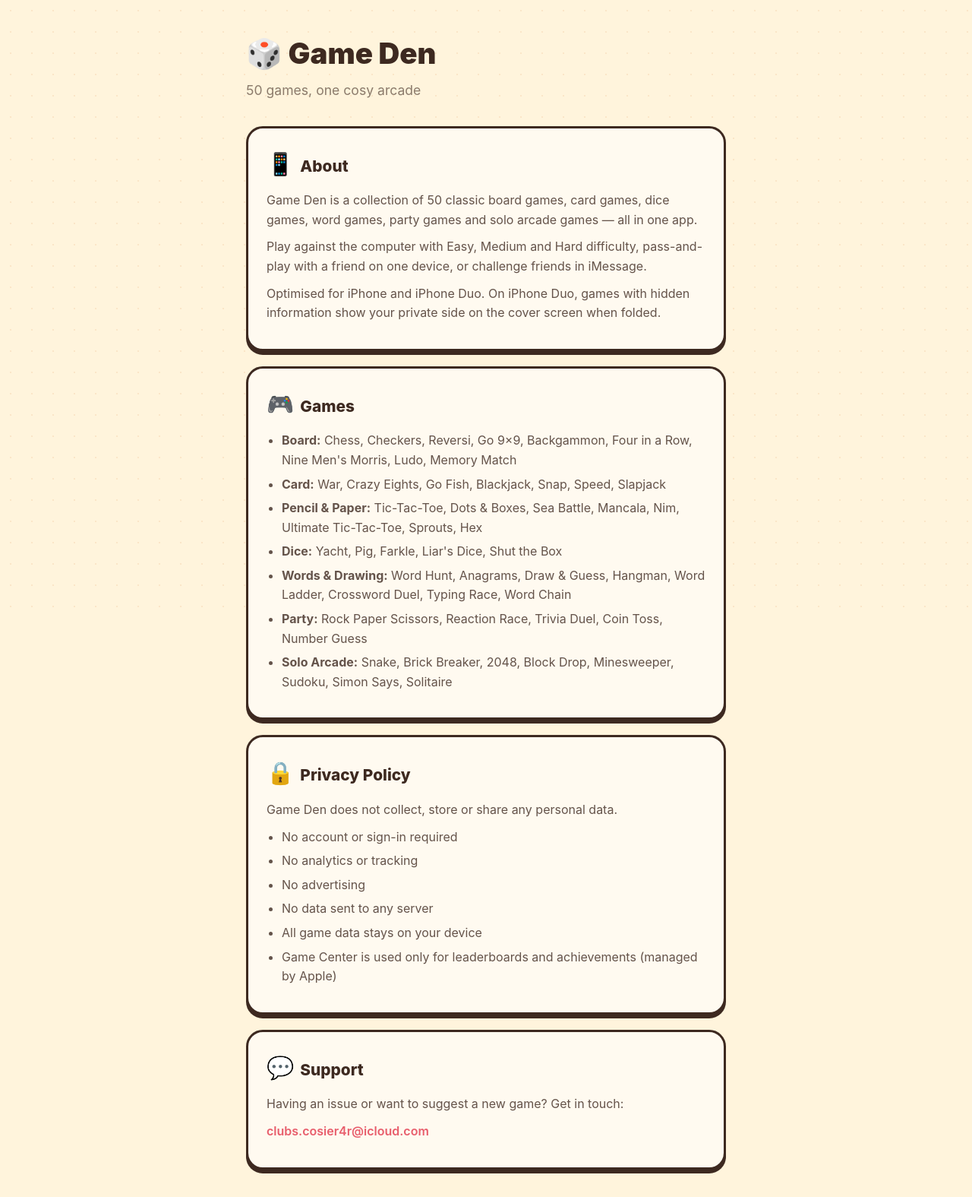
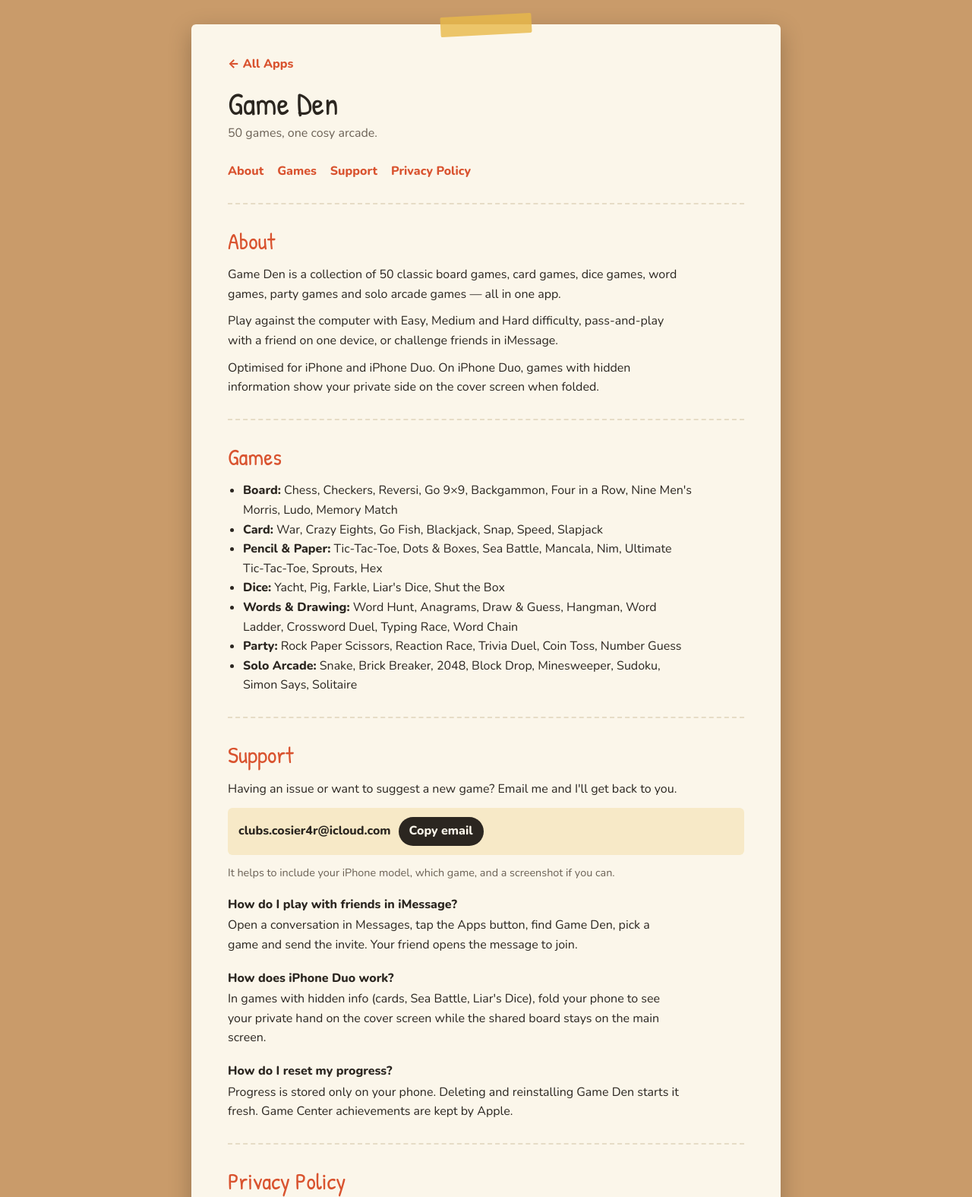
Before and after one commit to BDeclan-Studios/BDeclan-Studios, a plain HTML site: page game-den/index.html in a window 1280 px wide. Shown: the top 1575 px of the page at 76% size. Drawn offline with nearby package versions, Linux system fonts and the light colour scheme.

Commit message:
Convert to general BDeclan Studios support hub
- Landing page links to all apps
- Each app gets its own subfolder with support + privacy
- Vault Duo, Stack Café, and Game Den pages
- Consistent Toastie-style design across all pages
- Dark mode support throughout

```diff
--- a/game-den/index.html
+++ b/game-den/index.html
@@ -2,89 +2,128 @@
 <html lang="en">
 <head>
 <meta charset="UTF-8">
-<meta name="viewport" content="width=device-width, initial-scale=1.0">
-<title>Game Den - Support & Privacy</title>
+<meta name="viewport" content="width=device-width, initial-scale=1.0, viewport-fit=cover">
+<title>Game Den — Support & Privacy</title>
+<link rel="stylesheet" href="https://fonts.googleapis.com/css2?family=Patrick+Hand&family=Nunito:wght@400;600;800&display=swap">
 <style>
-  * { margin: 0; padding: 0; box-sizing: border-box; }
-  body {
-    font-family: -apple-system, BlinkMacSystemFont, 'Segoe UI', Roboto, sans-serif;
-    background: #fff4dc;
-    color: #3d2920;
-    line-height: 1.6;
+  :root {
+    --desk: #c99b6a; --paper: #fbf6ea; --ink: #2b2620; --muted: #6b6155;
+    --tomato: #d9532f; --mustard: #e9b949; --rule: #e6dcc6;
+    --hand: "Patrick Hand", "Comic Sans MS", "Marker Felt", cursive;
+    --body: "Nunito", system-ui, -apple-system, "Segoe UI", sans-serif;
   }
-  .dots {
-    position: fixed; top: 0; left: 0; right: 0; bottom: 0;
-    background-image: radial-gradient(circle, #dc8c4a22 1px, transparent 1px);
-    background-size: 28px 28px;
-    pointer-events: none; z-index: 0;
+  @media (prefers-color-scheme: dark) {
+    :root:not([data-theme="light"]) {
+      --desk: #3a2c20; --paper: #2a2520; --ink: #f2ead9; --muted: #b8ab97;
+      --tomato: #f07a55; --mustard: #e9b949; --rule: #4a4036; color-scheme: dark;
+    }
   }
-  .container { max-width: 680px; margin: 0 auto; padding: 40px 24px; position: relative; z-index: 1; }
-  h1 { font-size: 2.4em; font-weight: 900; margin-bottom: 4px; }
-  .subtitle { color: #3d292099; font-size: 1.1em; margin-bottom: 32px; }
-  .card {
-    background: #fffaf0;
-    border: 3px solid #3d2920;
-    border-radius: 22px;
-    padding: 24px;
-    margin-bottom: 20px;
-    box-shadow: 0 5px 0 #3d2920;
-  }
-  .card h2 { font-size: 1.3em; font-weight: 800; margin-bottom: 12px; }
-  .card p { margin-bottom: 10px; color: #3d2920cc; }
-  .card ul { padding-left: 20px; margin-bottom: 10px; }
-  .card li { margin-bottom: 6px; color: #3d2920cc; }
-  a { color: #e85d6b; text-decoration: none; font-weight: 600; }
-  a:hover { text-decoration: underline; }
-  .emoji { font-size: 1.4em; margin-right: 8px; }
-  .footer { text-align: center; margin-top: 40px; color: #3d292066; font-size: 0.9em; }
+  body { background: var(--desk); color: var(--ink); font-family: var(--body); font-size: 16px; line-height: 1.6; padding: 32px max(16px, env(safe-area-inset-left, 0px)); margin: 0; }
+  .page { position: relative; max-width: 680px; margin: 0 auto; background: var(--paper); border-radius: 6px; box-shadow: 0 10px 30px rgba(0,0,0,.25); padding: 40px clamp(20px, 5vw, 48px) 48px; }
+  .tape { position: absolute; top: -12px; left: 50%; width: 120px; height: 26px; transform: translateX(-50%) rotate(-3deg); background: var(--mustard); opacity: .8; border-radius: 2px; }
+  .back { display: inline-block; color: var(--tomato); font-weight: 800; text-decoration: none; margin-bottom: 16px; }
+  .back:hover { text-decoration: underline; }
+  h1 { font-family: var(--hand); font-weight: 400; font-size: 2.6rem; line-height: 1.1; margin: 0 0 4px; }
+  .sub { color: var(--muted); margin: 0 0 24px; }
+  nav { display: flex; flex-wrap: wrap; gap: 8px 18px; margin-bottom: 8px; }
+  nav a { color: var(--tomato); font-weight: 800; text-decoration: none; }
+  nav a:hover { text-decoration: underline; }
+  section { border-top: 2px dashed var(--rule); padding-top: 24px; margin-top: 28px; }
+  h2 { font-family: var(--hand); font-weight: 400; font-size: 1.9rem; margin: 0 0 8px; color: var(--tomato); }
+  h3 { font-size: 1rem; font-weight: 800; margin: 18px 0 2px; }
+  p, li { max-width: 62ch; }
+  p { margin: 0 0 10px; }
+  ul { padding-left: 20px; margin: 0 0 10px; }
+  .contact { display: flex; flex-wrap: wrap; align-items: center; gap: 10px; background: color-mix(in srgb, var(--mustard) 22%, var(--paper)); border-radius: 6px; padding: 12px 14px; margin: 12px 0; }
+  .email { font-weight: 800; user-select: all; word-break: break-all; }
+  button { font: inherit; font-weight: 800; color: var(--paper); background: var(--ink); border: 0; border-radius: 999px; padding: 6px 14px; cursor: pointer; }
+  button:focus-visible, a:focus-visible { outline: 3px solid var(--mustard); outline-offset: 2px; }
+  .note { color: var(--muted); font-size: .9rem; }
 </style>
 </head>
 <body>
-<div class="dots"></div>
-<div class="container">
-  <h1>🎲 Game Den</h1>
-  <p class="subtitle">50 games, one cosy arcade</p>
 
-  <div class="card">
-    <h2><span class="emoji">📱</span>About</h2>
+<main class="page">
+  <div class="tape" aria-hidden="true"></div>
+  <a class="back" href="../">&larr; All Apps</a>
+  <h1>Game Den</h1>
+  <p class="sub">50 games, one cosy arcade.</p>
+  <nav>
+    <a href="#about">About</a>
+    <a href="#games">Games</a>
+    <a href="#support">Support</a>
+    <a href="#privacy">Privacy Policy</a>
+  </nav>
+
+  <section id="about">
+    <h2>About</h2>
     <p>Game Den is a collection of 50 classic board games, card games, dice games, word games, party games and solo arcade games — all in one app.</p>
     <p>Play against the computer with Easy, Medium and Hard difficulty, pass-and-play with a friend on one device, or challenge friends in iMessage.</p>
     <p>Optimised for iPhone and iPhone Duo. On iPhone Duo, games with hidden information show your private side on the cover screen when folded.</p>
-  </div>
+  </section>
 
-  <div class="card">
-    <h2><span class="emoji">🎮</span>Games</h2>
+  <section id="games">
+    <h2>Games</h2>
     <ul>
-      <li><strong>Board:</strong> Chess, Checkers, Reversi, Go 9×9, Backgammon, Four in a Row, Nine Men's Morris, Ludo, Memory Match</li>
+      <li><strong>Board:</strong> Chess, Checkers, Reversi, Go 9&times;9, Backgammon, Four in a Row, Nine Men's Morris, Ludo, Memory Match</li>
       <li><strong>Card:</strong> War, Crazy Eights, Go Fish, Blackjack, Snap, Speed, Slapjack</li>
-      <li><strong>Pencil & Paper:</strong> Tic-Tac-Toe, Dots & Boxes, Sea Battle, Mancala, Nim, Ultimate Tic-Tac-Toe, Sprouts, Hex</li>
+      <li><strong>Pencil &amp; Paper:</strong> Tic-Tac-Toe, Dots &amp; Boxes, Sea Battle, Mancala, Nim, Ultimate Tic-Tac-Toe, Sprouts, Hex</li>
       <li><strong>Dice:</strong> Yacht, Pig, Farkle, Liar's Dice, Shut the Box</li>
-      <li><strong>Words & Drawing:</strong> Word Hunt, Anagrams, Draw & Guess, Hangman, Word Ladder, Crossword Duel, Typing Race, Word Chain</li>
+      <li><strong>Words &amp; Drawing:</strong> Word Hunt, Anagrams, Draw &amp; Guess, Hangman, Word Ladder, Crossword Duel, Typing Race, Word Chain</li>
       <li><strong>Party:</strong> Rock Paper Scissors, Reaction Race, Trivia Duel, Coin Toss, Number Guess</li>
       <li><strong>Solo Arcade:</strong> Snake, Brick Breaker, 2048, Block Drop, Minesweeper, Sudoku, Simon Says, Solitaire</li>
     </ul>
-  </div>
+  </section>
 
-  <div class="card">
-    <h2><span class="emoji">🔒</span>Privacy Policy</h2>
+  <section id="support">
+    <h2>Support</h2>
+    <p>Having an issue or want to suggest a new game? Email me and I'll get back to you.</p>
+    <div class="contact">
+      <span class="email" id="email">clubs.cosier4r@icloud.com</span>
+      <button type="button" id="copy">Copy email</button>
+    </div>
+    <p class="note">It helps to include your iPhone model, which game, and a screenshot if you can.</p>
+
+    <h3>How do I play with friends in iMessage?</h3>
+    <p>Open a conversation in Messages, tap the Apps button, find Game Den, pick a game and send the invite. Your friend opens the message to join.</p>
+
+    <h3>How does iPhone Duo work?</h3>
+    <p>In games with hidden info (cards, Sea Battle, Liar's Dice), fold your phone to see your private hand on the cover screen while the shared board stays on the main screen.</p>
+
+    <h3>How do I reset my progress?</h3>
+    <p>Progress is stored only on your phone. Deleting and reinstalling Game Den starts it fresh. Game Center achievements are kept by Apple.</p>
+  </section>
+
+  <section id="privacy">
+    <h2>Privacy Policy</h2>
+    <p class="note">Last updated 15 November 2026</p>
     <p>Game Den does not collect, store or share any personal data.</p>
     <ul>
-      <li>No account or sign-in required</li>
-      <li>No analytics or tracking</li>
-      <li>No advertising</li>
-      <li>No data sent to any server</li>
-      <li>All game data stays on your device</li>
-      <li>Game Center is used only for leaderboards and achievements (managed by Apple)</li>
+      <li>No account or sign-in required.</li>
+      <li>No analytics or tracking.</li>
+      <li>No advertising.</li>
+      <li>No data sent to any server.</li>
+      <li>All game data stays on your device.</li>
+      <li><strong>Game Center</strong> is used only for leaderboards and achievements, managed by Apple.</li>
+      <li><strong>iMessage</strong> game sessions pass moves only between the two players through Apple's Messages framework. No data goes through our servers.</li>
+      <li><strong>Emails you send</strong> for support are used only to reply to you.</li>
     </ul>
-  </div>
+    <p>Game Den is suitable for all ages and does not knowingly collect information from children, or from anyone.</p>
+    <p>If this policy changes, the new version will be posted on this page. Questions? Email the address above.</p>
+  </section>
+</main>
 
-  <div class="card">
-    <h2><span class="emoji">💬</span>Support</h2>
-    <p>Having an issue or want to suggest a new game? Get in touch:</p>
-    <p><a href="mailto:clubs.cosier4r@icloud.com">clubs.cosier4r@icloud.com</a></p>
-  </div>
-
-  <p class="footer">&copy; 2024 Brodie Campbell. All rights reserved.</p>
-</div>
+<script>
+  document.getElementById('copy').addEventListener('click', function () {
+    var btn = this, text = document.getElementById('email').textContent;
+    function done() { btn.textContent = 'Copied'; setTimeout(function () { btn.textContent = 'Copy email'; }, 1500); }
+    function fallback() {
+      var r = document.createRange(); r.selectNodeContents(document.getElementById('email'));
+      var s = window.getSelection(); s.removeAllRanges(); s.addRange(r);
+      btn.textContent = 'Selected';
+    }
+    try { navigator.clipboard.writeText(text).then(done, fallback); } catch (e) { fallback(); }
+  });
+</script>
 </body>
 </html>
```
Also changed, not shown: index.html (+56 -50 lines), stack-cafe/index.html (added, +104 -0 lines), vault-duo/index.html (added, +109 -0 lines).
